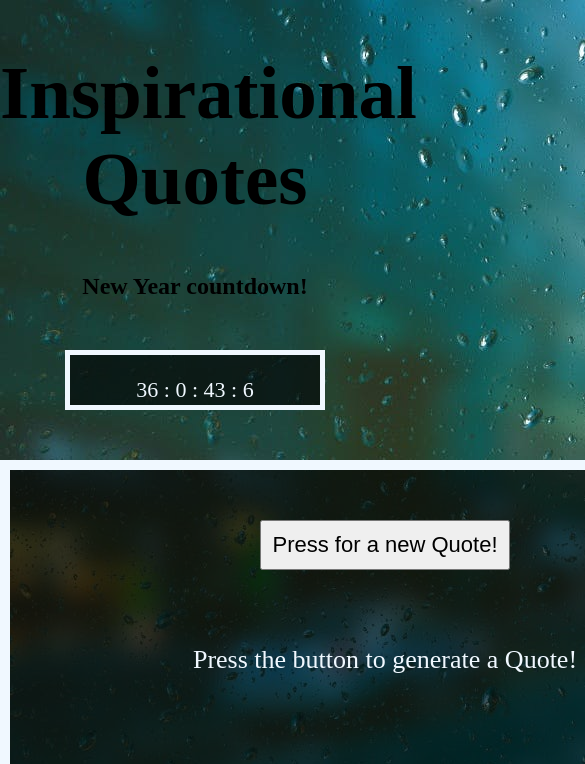
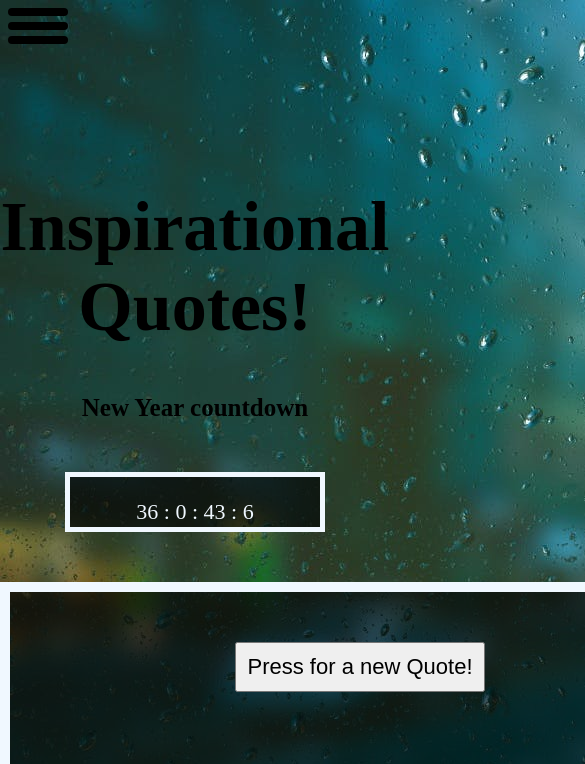
Before and after one commit to Devensen/Capstone2, a plain HTML site: page index.html in a window 390 px wide. Shown: the top 764 px of the page, 585 px wide, since content can reach past the window. Drawn offline with Linux system fonts and the light colour scheme.

Commit message:
progress on hamburger menu

```diff
--- a/index.html
+++ b/index.html
@@ -8,12 +8,24 @@
     <title>Inspirational Quotes</title>
 </head>
 <body>
+  <label class="hamburger-menu">
+    <input type="checkbox">
+  </label>
+  <aside class="sidebar">
+    <nav>
+      <div>Home</div>
+      <div>About</div>
+      <div>Services</div>
+      <div>Contact</div>
+    </nav>
+  </aside>
+
   <h1>
-    Inspirational Quotes
+    <bold>Inspirational Quotes!</bold>
   </h1>
 
   <h2>
-    New Year countdown!
+    <strong>New Year countdown</strong>
   </h2>
 
   <div id="countdown"></div>
--- a/style.css
+++ b/style.css
@@ -1,16 +1,133 @@
+*,
+*::after
+*::before {
+    box-sizing: border-box;
+}
+
+
+
 body {
     margin: 0;
     padding: 0;
     background-image: url(images/pexels-pixabay-531880.jpg);
     background-repeat: no-repeat;
+
+
 }
+
+:root {
+    --bar-width: 60px;
+    --bar-height: 8px;
+    --hamburger-gap: 6px;
+    --foreground: black;
+    --background: white;
+    --hamburger-margin: 8px;
+    --animation-timing: 200ms ease-in-out;
+    --hamburger-height: calc(var(--bar-height) * 3 + var(--hamburger-gap) * 2);
+
+}
+
+.hamburger-menu {
+    --x-width: calc(var(--hamburger-height) * 1.41421356237);
+
+
+    display: flex;
+    flex-direction: column;
+    gap: var(--hamburger-gap);
+    width: max-content;
+    position: absolute;
+    top: var(--hamburger-margin);
+    left: var(--hamburger-margin);
+    z-index: 2;
+    cursor: pointer;
+
+
+}
+
+.hamburger-menu:has(input:checked) {
+    --foreground: white;
+    --background: black;
+  }
+
+  .hamburger-menu:has(input:focus-visible)::before,
+.hamburger-menu:has(input:focus-visible)::after,
+.hamburger-menu input:focus-visible {
+  border: 1px solid var(--background);
+  box-shadow: 0 0 0 1px var(--foreground);
+}
+
+.hamburger-menu::before,
+.hamburger-menu::after,
+.hamburger-menu input {
+    content: "";
+    width: var(--bar-width);
+    height: var(--bar-height);
+    background-color: var(--foreground);
+    border-radius: 9999px;
+    transform-origin: left center;
+    transition: opacity var(--animation-timing), width var(--animation-timing),
+    rotate var(--animation-timing), translate var(--animation-timing),
+    background-color var(--animation-timing);
+
+}
+
+
+
+
+
+.hamburger-menu input {
+    appearance: none;
+    padding: 0;
+    margin: 0;
+    outline: none;
+    pointer-events: none;
+}
+
+.hamburger-menu:has(input:checked)::before {
+    rotate: 45deg;
+    width: var(--x-width);
+    translate: 0 calc(var(--bar-height) / -2);
+}
+
+.hamburger-menu:has(input:checked)::after {
+    rotate: -45deg;
+    width: var(--x-width);
+    translate: 0 calc(var(--bar-height) / 2);
+}
+
+
+
+.hamburger-menu input:checked {
+    opacity: 0;
+    width: 0;
+}
+
+.sidebar {
+    transition: translate var(--animation-timing);
+    translate: -100%;
+    padding: 0.5rem 1rem;
+    padding-top: calc(var(--hamburger-height) + var(--hamburger-margin) + 1rem);
+    background-color: transparent;
+    color: var(--background);
+    max-width: 10rem;
+    min-height: auto;
+  }
+
+  .hamburger-menu:has(input:checked) + .sidebar {
+    translate: 0;
+  }
+
+  /* end of CSS for Hamburger Menu */
+
+
+
 
 #container {
     background-color: rgba(0, 0, 0, 0.601);
     border: 10px; border-color: aliceblue;
     border-style: solid;
-    height: 325px;
-    width: 750px;
+    height: 350px;
+    width: 700px;
     margin: 0 auto;
     text-align: center;
 }
@@ -42,23 +159,29 @@ body {
 
 }
 
-h1 {
-    text-align: center;
-    font-size: 75px;
 
 
-}
 
 
+h1 {
+    display: flex;
+    justify-content: center;
+    text-align: center;
+    text-shadow: 30px;
+    font-size: 70px;
+    color: black;
+}
 
 h2 {
     color: black;
     text-align: center;
+    font-size: 25px;
 }
 
 .footerBottom {
     color: aliceblue;
-    padding: 80px;
+    padding: 20px;
     text-align: center;
+    margin-top: auto;
 
 }
```
Also changed, not shown: 1 other file.
